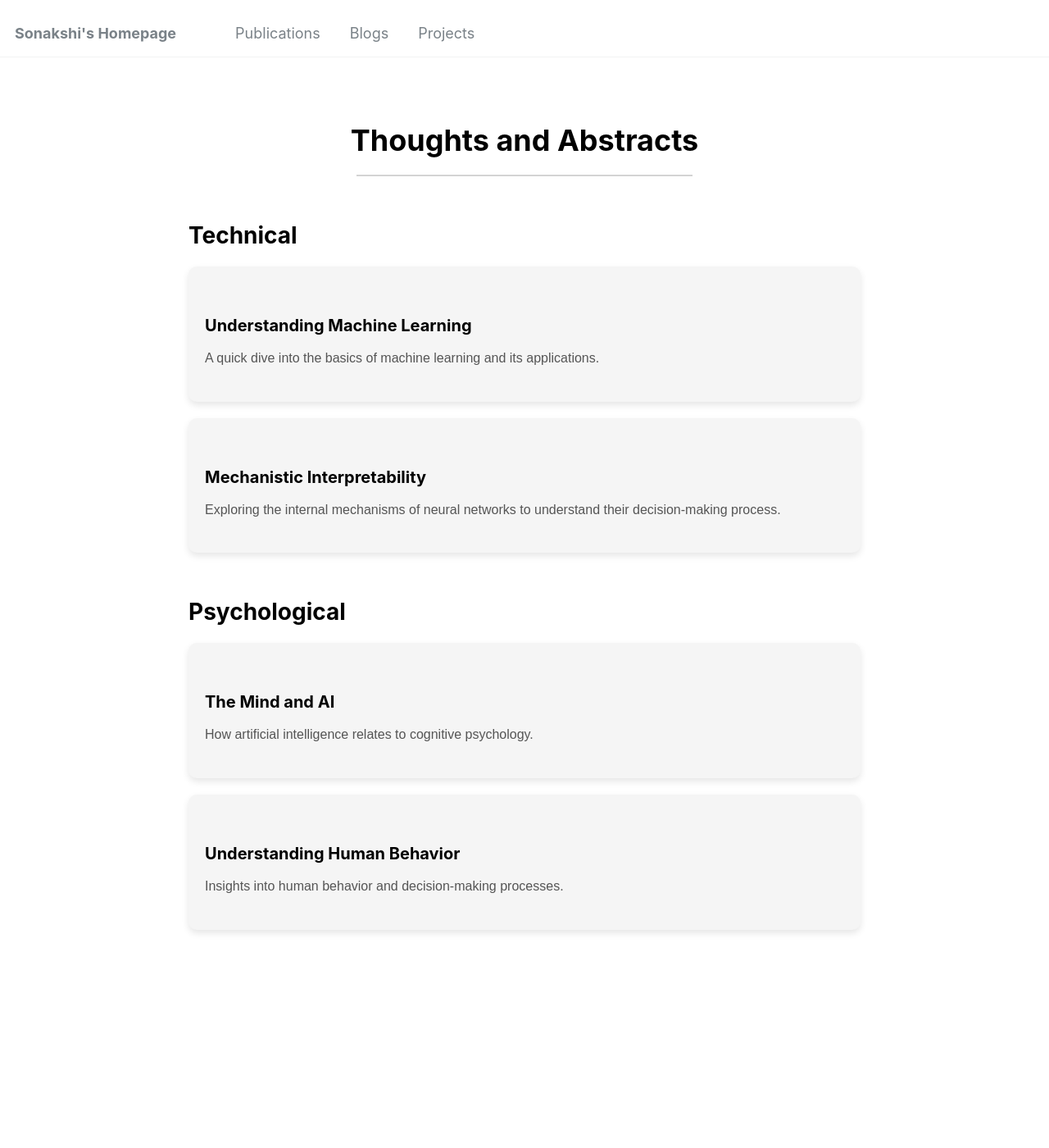
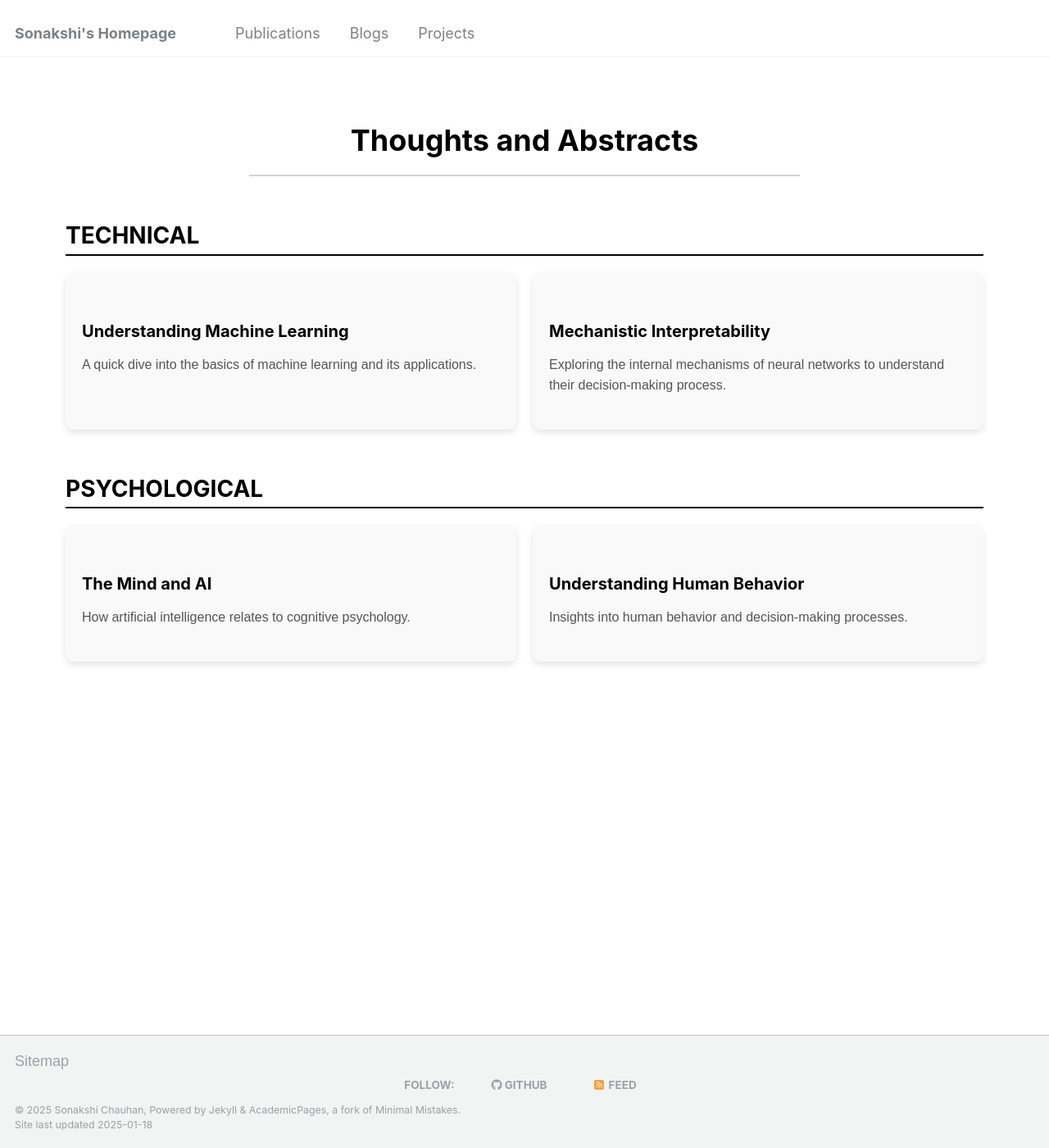
Before and after one commit to SonakshiChauhan/Sonakshi.github.io, a Jekyll site: the page built from _pages/blogs.md, in a window 1280 px wide and 1400 px high. Shown: the whole window at 82% size. Built offline with Jekyll 4.4.1, drawn with Linux system fonts in a browser that asks for light colours.

Commit message:
Update main.scss

```diff
--- a/assets/css/main.scss
+++ b/assets/css/main.scss
@@ -67,12 +67,14 @@
 }
 /* Center the blog boxes */
 /* Blog Section Styling */
+/* Blog Section Styling */
 .blog-section {
-  max-width: 900px; /* Center content */
+  max-width: 1200px;
   margin: 0 auto;
   padding: 40px 20px;
   text-align: center;
   color: #000000; /* Black text */
+  line-height: 1.6;
 }
 
 .blog-section h1 {
@@ -82,7 +84,7 @@
 }
 
 .blog-section hr {
-  width: 50%;
+  width: 60%;
   margin: 20px auto;
   border: 1px solid #d3d3d3; /* Light gray line */
 }
@@ -96,34 +98,37 @@
   font-size: 28px;
   font-weight: bold;
   margin-bottom: 20px;
+  text-transform: uppercase;
+  border-bottom: 2px solid #000;
+  padding-bottom: 5px;
 }
 
 .blog-cards {
-  display: flex;
-  flex-direction: column;
+  display: grid;
+  grid-template-columns: repeat(auto-fit, minmax(300px, 1fr));
   gap: 20px;
+  margin-top: 20px;
 }
 
 .blog-card {
-  display: flex;
-  flex-direction: row;
-  background-color: #f5f5f5; /* Light gray background */
+  background-color: #f9f9f9; /* Light gray background */
   padding: 20px;
   border-radius: 10px;
   box-shadow: 0 4px 8px rgba(0, 0, 0, 0.1);
+  transition: transform 0.3s ease;
 }
 
-.blog-content {
-  text-align: left;
+.blog-card:hover {
+  transform: translateY(-5px);
 }
 
-.blog-content h3 {
+.blog-card h3 {
   font-size: 20px;
   font-weight: bold;
   margin-bottom: 10px;
 }
 
-.blog-content p {
+.blog-card p {
   font-size: 16px;
   color: #555555; /* Dark gray text */
 }
```
